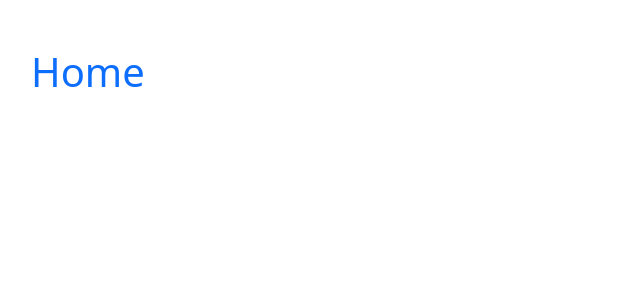
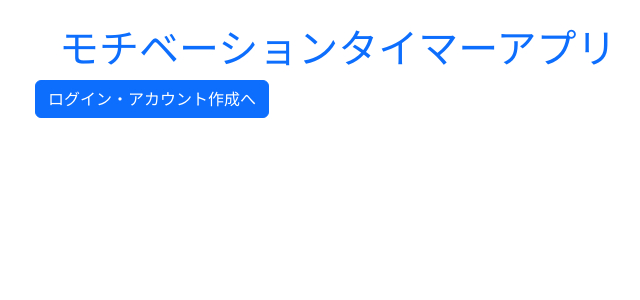
Before and after one commit to motibe-devops-geek202507/MotivationTimer, a React (Vite) app: page / in a window 1280 px wide. Shown: the top 300 px of the page, without its empty margins (51-691 px from the left). Built offline with nearby package versions, Linux system fonts and the light colour scheme.

Commit message:
Topページの基本リンクを作成

```diff
--- a/src/pages/Home.jsx
+++ b/src/pages/Home.jsx
@@ -1,11 +1,17 @@
-import React from 'react'
+import React from 'react';
+import { useNavigate } from 'react-router-dom';
 
 const Home = () => {
+  const navigate = useNavigate();
   return (
-    <div className="container mt-5">
-      <h1 className="text-primary">Home</h1>
+    <div className="container py-4 px-3 mx-auto">
+      <h1 className="text-primary mx-4">モチベーションタイマーアプリ</h1>
+
+      <button className="btn btn-primary" onClick={() => navigate('/Login')}>
+        ログイン・アカウント作成へ
+      </button>
     </div>
   );
-}
+};
 
-export default Home
+export default Home;
```
